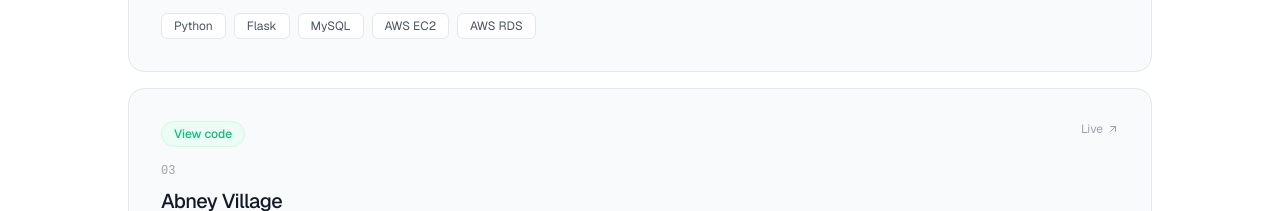
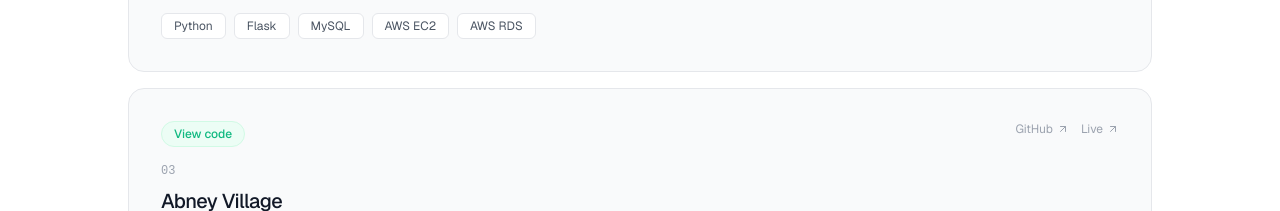
Before and after one commit to WillKirk/my-portfolio, a Next.js app: page / in a window 1280 px wide. Shown: the part 2760-2971 px from the top of the page. Built offline with nearby package versions, Linux system fonts and the light colour scheme.

Commit message:
adding abney github link

```diff
--- a/src/components/Projects.tsx
+++ b/src/components/Projects.tsx
@@ -36,6 +36,7 @@ const projects: Project[] = [
     title: 'Abney Village',
     description: 'A village website for Abney in the Peak District. Built with Python and Flask, hosted on Vercel with Cloudflare R2 for image storage. Features village information, photo gallery, Google Maps integration and a contact form for village hall bookings.',
     tech: ['Python', 'Flask', 'Tailwind CSS', 'TypeScript', 'Cloudflare R2', 'boto3', 'Vercel'],
+    github: 'https://github.com/WillKirk/abney-village-site',
     live: 'https://abney-hope-valley.co.uk/',
     status: 'live',
   },
```
